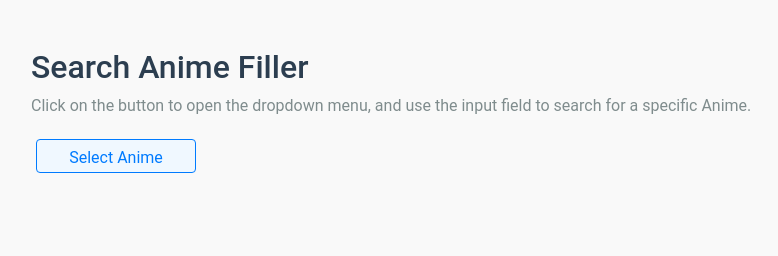
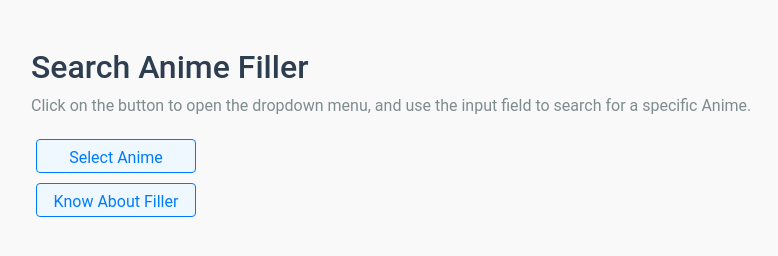
Before and after one commit to Muhtadi1Laskar/Search-Anime-Filler, a plain HTML site: page index.html in a window 1280 px wide. Shown: the whole page, without its empty margins (69-847 px from the left). Drawn offline with nearby package versions, Linux system fonts and the light colour scheme.

Commit message:
Added Know About Filler button

```diff
--- a/Stylesheets/main.css
+++ b/Stylesheets/main.css
@@ -72,6 +72,13 @@ button {
     background-color: aliceblue;
 }
 
+#dropdownMenuButtons {
+    width: 10rem;
+    color: #007bff;
+    border-color: #007bff;
+    background-color: aliceblue;
+}
+
 ::-webkit-scrollbar {
     width: 10px;
   }
--- a/index.html
+++ b/index.html
@@ -25,6 +25,7 @@
                             <input class="form-control" type="text" placeholder="Search.." id="myInput">
                         </ul>
                     </div>
+                    <button class="btn btn-success dropdown-toggle" id="dropdownMenuButtons">Know About Filler</button>
                 </div>
             </div>
 
```
Also changed, not shown: JS/app.js (line endings or trailing spaces).
